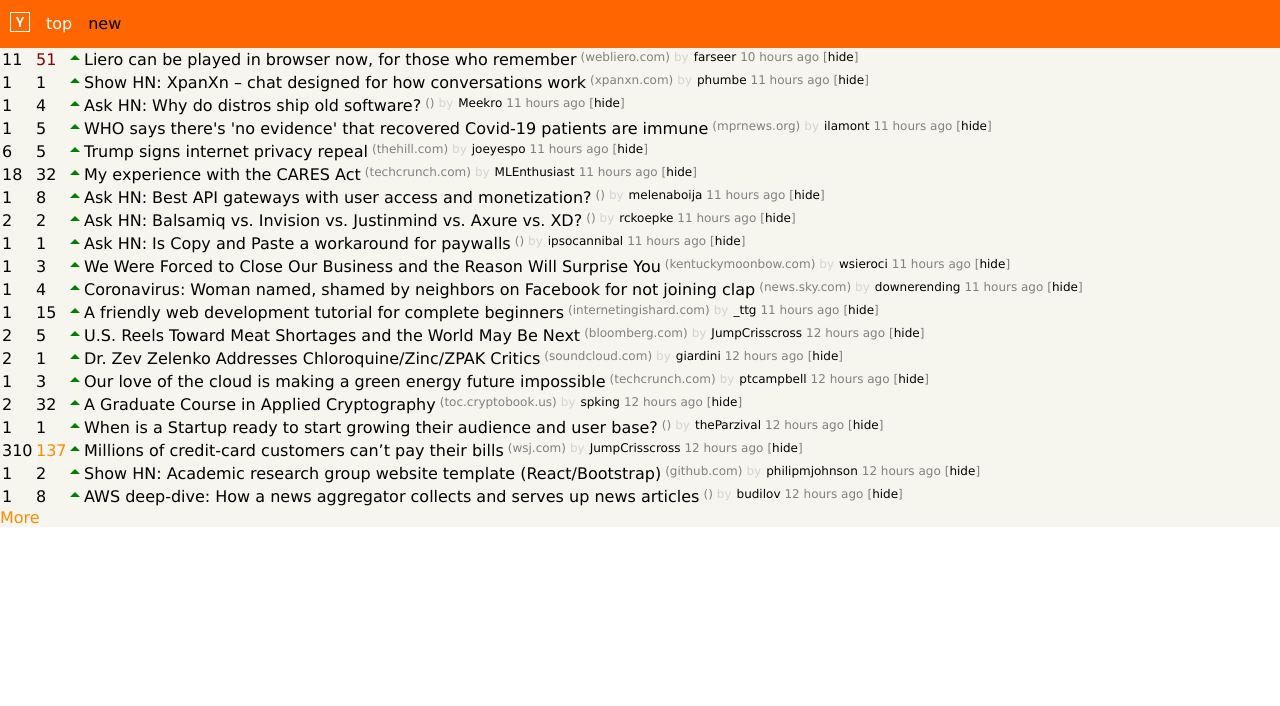
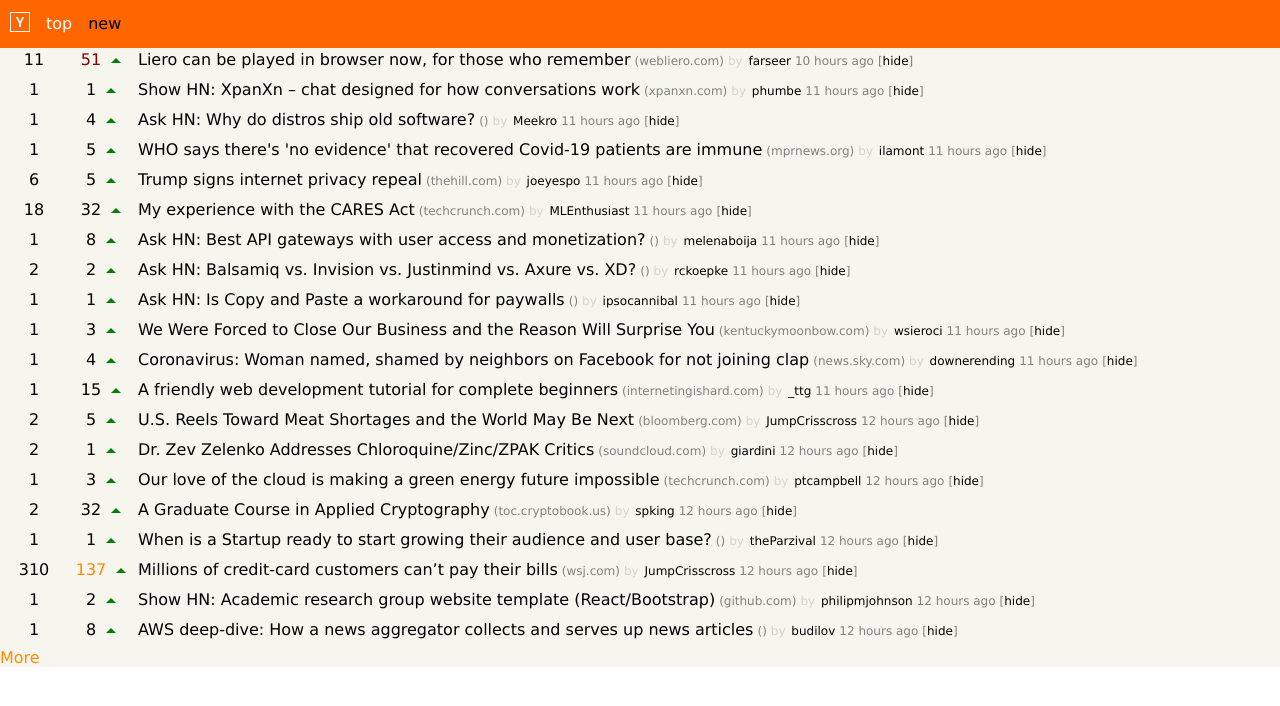
Before and after one commit to akankshakalia/hacker-news, a React app: page / in a window 1280 px wide. Built offline with nearby package versions, Linux system fonts and the light colour scheme.

Commit message:
enabled prod mode

```diff
--- a/src/components/NewsItem/NewsItem.js
+++ b/src/components/NewsItem/NewsItem.js
@@ -25,8 +25,10 @@
         url = url? url[2].replace('www.',''): null;
         return <div className="news-item">
             <div className="comments" title="Comments">{this.data.num_comments}</div>
-            <div className={this.getPointsColorCode(this.data.points)} title="Points">{this.data.points}</div>
-            <div class="arrow-up" title="Upvote"></div>
+            <div className={this.getPointsColorCode(this.data.points)} title="Points">
+                {this.data.points}
+                <div class="arrow-up" title="Upvote"></div>
+            </div>
             <div className="title" title="Title">{this.data.title}</div>
             <div className="url" title="Link"><a href={this.data.url}>({url})</a></div>
             <div className="author" title="Author"><label className="prefix">by </label> {this.data.author}</div>
--- a/src/components/NewsItem/NewsItem.scss
+++ b/src/components/NewsItem/NewsItem.scss
@@ -1,22 +1,21 @@
 $font-size: 12px;
 $width: 30px;
 .news-item{
-    display: flex;
-    flex-direction: row;
+    text-align: justify;
+    height: 30px;
     div{
         margin: 2px;
-        display: inherit;
-
+        display: inline-block;
     }
     div.comments{
-
-        width: $width;
+        width: 5%;
+        text-align: center;
     }
     div.points{
-        width: $width;
+        width: 5%;
+        text-align: center;
     }
     div.title{
-
     }
     div.url{
         a{
@@ -28,7 +27,7 @@
     div.author{
         .prefix{
             color:lightgray;
-            padding-right: 5px;
+            padding-right: 2px;
         }
         font-size: $font-size;
     }
@@ -60,9 +59,14 @@
         height: 0;
         border-left: 5px solid transparent;
         border-right: 5px solid transparent;
-        top:5px;
-        position: relative;
         border-bottom: 5px solid green;
         cursor: pointer;
+        margin-left: 10px;
       }
 }
+
+.news-item:after {
+    content: '';
+    width: 100%; /* Ensures there are at least 2 lines of text, so justification works */
+    display: inline-block;
+  }
--- a/webpack.config.js
+++ b/webpack.config.js
@@ -15,6 +15,7 @@
 });
 
 module.exports = {
+    mode: 'production',
     entry: { main: './src/index.js' },
     output: {
         path: path.resolve(__dirname, 'dist'),
```
Also changed, not shown: dist/345832632e11938a05257da524e0c5d3.gif (added), dist/index.html, dist/main.js (deleted), 1 other file.
